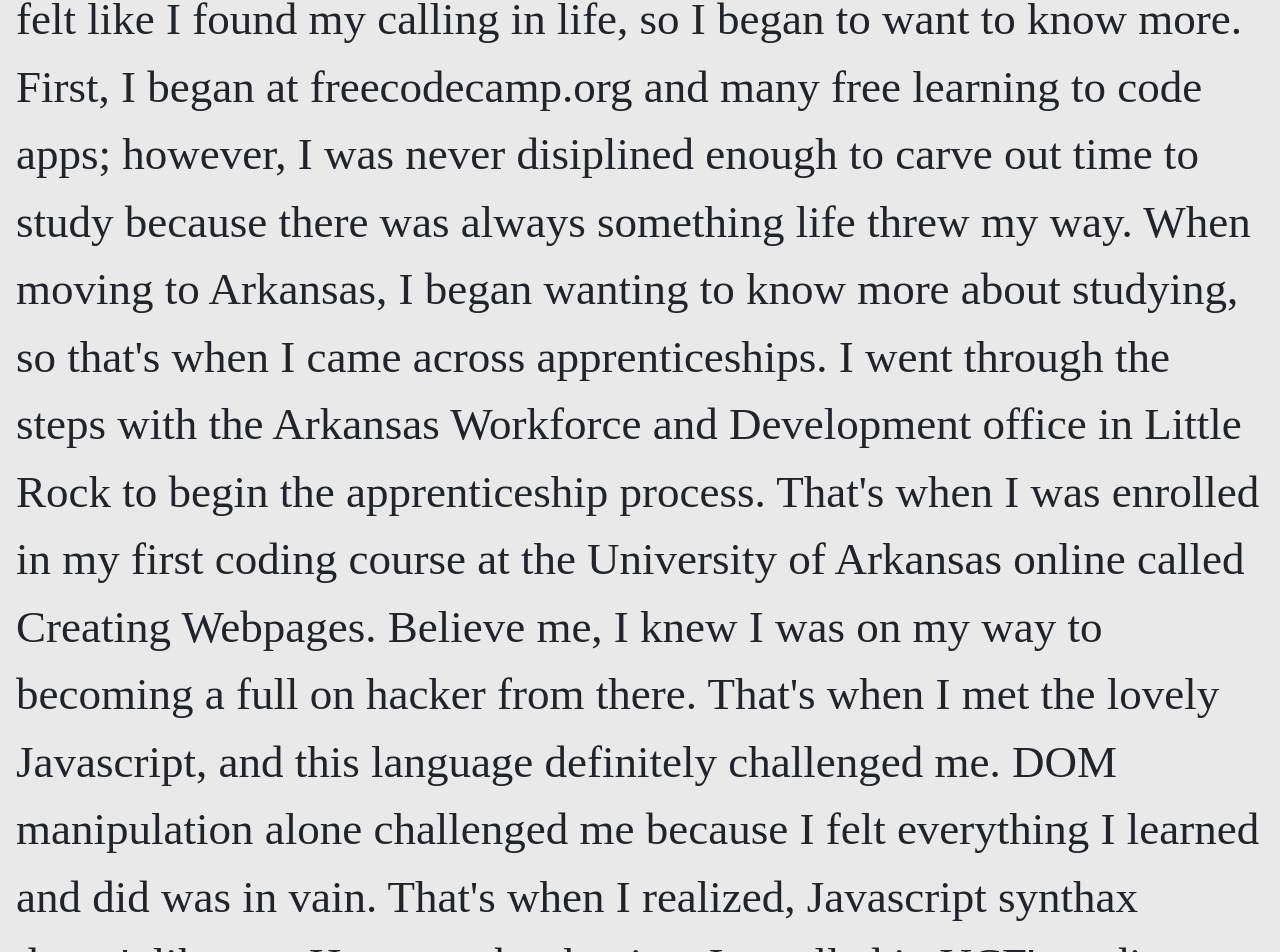
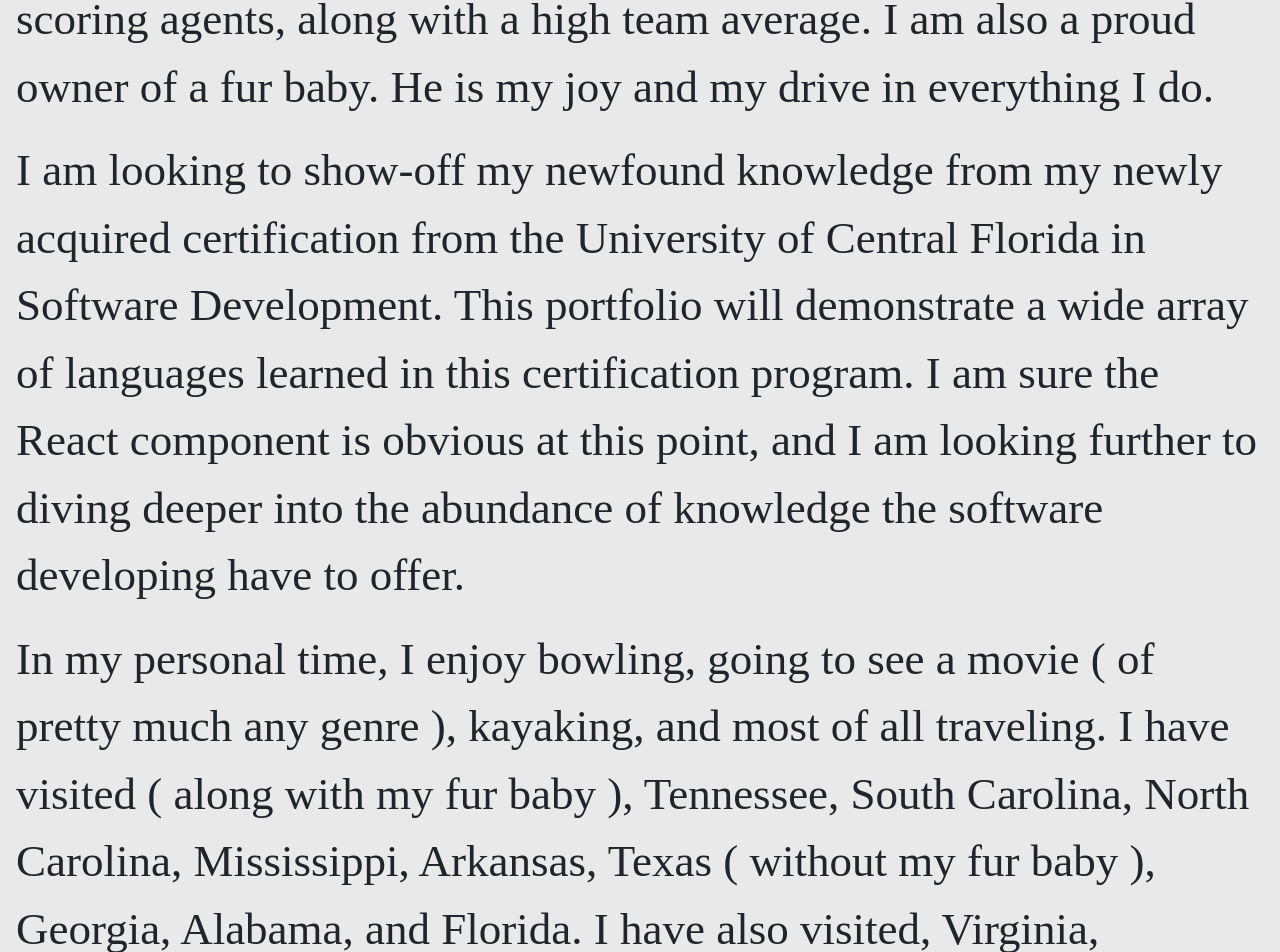
Before and after one commit to UPye/React-Portfolio, a React (Create React App) app: page / in a window 1280 px wide. Shown: the part 1433-2385 px from the top of the page. Built offline with nearby package versions, Linux system fonts and the light colour scheme; some icons are missing; a web font is replaced by a local one.

Commit message:
Updated About Me

```diff
--- a/src/components/About/index.js
+++ b/src/components/About/index.js
@@ -10,50 +10,27 @@
         </div>
         <div className="body">
        <p>
-                My name is Urika Pye, and I am a jack of all trades, literally. I'm experienced in customer service,
-                hospitality, valet, casino and hotel, restaurant, fast-food, retail, and department stores. I've also
-                worked, and am working in the IT field, tech support, and warehousing. However, I have never really
-                found a career path that challenges me on a daily basis, until I was introduced to learning my first
-                coding language. Even though HTML and CSS are far from challenging, I felt like I found my calling
-                in life, so I began to want to know more. First, I began at freecodecamp.org and many free learning
-                to code apps; however, I was never disiplined enough to carve out time to study because there was always
-                something life threw my way. When moving to Arkansas, I began wanting to know more about studying, so
-                that's when I came across apprenticeships. I went through the steps with the Arkansas Workforce and
-                Development office in Little Rock to begin the apprenticeship process. That's when I was enrolled in
-                my first coding course at the University of Arkansas online called Creating Webpages. Believe me, I knew
-                I was on my way to becoming a full on hacker from there. That's when I met the lovely Javascript, and
-                this language definitely challenged me. DOM manipulation alone challenged me because I felt everything I
-                learned and did was in vain. That's when I realized, Javascript synthax doesn't like me. However, by the
-                time I enrolled in UCF's coding bootcamp, I was surrounded by a community of peers working towards the
-                same goal, and they all played a viable part in me realizing Javascript runs the world. It always has and
-                it always will, so I may as well learn it now.
+          My name is Urika Pye, and I am currently an Account Resolution Specialist II at Wells Fargo.
+          I worked my way from a lower-level agent to a supervisor in less than 5 months, in
+          my previous position. Thus, this demonstrates my determination for quick advancement
+          through application of knowledge gathered along the way. I was the newest supervisor
+          to the project, and I produced the highest scoring team when being audited. I was able
+          to produce multiple high scoring agents, along with a high team average. I am also a
+          proud owner of a fur baby. He is my joy and my drive in everything I do.
       </p>
       <p>
-                Once we got to API calls, I began thinking, what did I get myself into. I usually pick up things super
-                fast, but coding always had something else planned time-wise around the corner. While working 40+ hours
-                a week and being promoted, I also juggled coding 30+ hours a week. Even though I was on the part-time
-                schedule, it felt like I was doing full-time. Working to complete 2 builds a week was the bain of my existence.
-                That is until everything started to make since. All the languages we were learning week in and week out
-                all worked together like some sort of huge puzzle. All the synthax followed the same format, with different
-                synthax, no matter the language. That's when I realized coding is EXACTLY like math, as far as the way you
-                think and work through the process of solving problems. You can get from point A to point B multiple ways,
-                rather you're using PHP, React, Javascript, or any other laguage, the outcome will still be the same. On that
-                day, I knew I would code for the rest of my life. That's when I began looking into career opportunities because
-                something had to give. I was done bouncing from field to field to be apart of the highest bidder. I wanted to
-                be apart of something larger than myself, and technology adds to the growth and development of life as we know
-                it. Anyways, enough about my spill on how I came to love coding, and more about me.
+          I am looking to show-off my newfound knowledge from my newly acquired certification
+          from the University of Central Florida in Software Development. This portfolio will
+          demonstrate a wide array of languages learned in this certification program. I am
+          sure the React component is obvious at this point, and I am looking further to diving
+          deeper into the abundance of knowledge the software developing have to offer.
       </p>
       <p>
-                I am a single woman without children, but I am the parent of a fur baby. I love trying new things, bowling,
-                kayaking, and anything that can get my adrenaline going that isn't too dangerous. I would love to continue
-                traveling and seeing the world, so I would love to work in a remote position. I also value paid time off, so
-                after grueling projects or just a long run of projects, I may take a breather and not burn out. I also
-                want to make at least $72K starting out, and I would like access to health/vision/dental insurance, short-term/
-                long-term disability, 401K matching (willing to negotiate up to limit), life insurance, and someone whom with I
-                can still complete personal projects, without compromising the integrity of the company. Thank you for you time
-                and your attention, feel free to poke around my portfolio website, so you can see more about how my work turns out.
-                If you have any questions, visit my Contact Page to get my contact info or send me an email. I also take on one-time
-                projects.
+          In my personal time, I enjoy bowling, going to see a movie ( of pretty much any genre ),
+          kayaking, and most of all traveling. I have visited ( along with my fur baby ), Tennessee,
+          South Carolina, North Carolina, Mississippi, Arkansas, Texas ( without my fur baby ),
+          Georgia, Alabama, and Florida. I have also visited, Virginia, Pennsylvania, Louisiana,
+          and Missouri. We have many more places we would like to go see, including internationally.
       </p>
         </div>
     </div>
```
Lines whose indentation alone changed are shown as unchanged.
